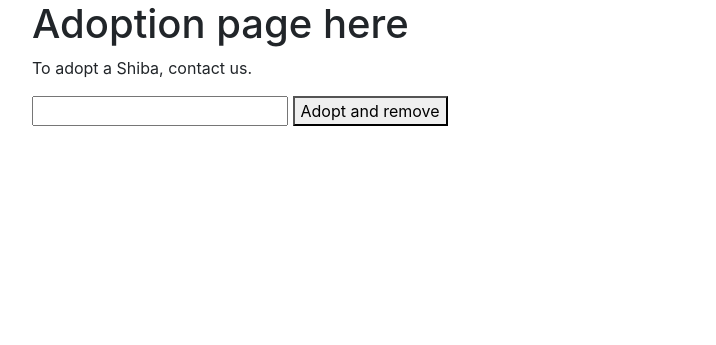
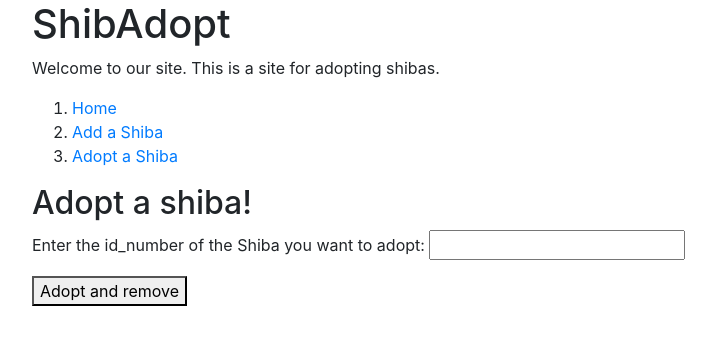
Before and after one commit to hector323/django-example, a Django app: page /adopt-a-dog/ in a window 1280 px wide. Shown: the top 345 px of the page, without its empty margins (53-769 px from the left). Run offline with Django 3.2, Linux system fonts and the light colour scheme; some libraries are stand-ins or nearby versions.

Commit message:
made changes to html files

```diff
--- a/shibadopt/adoption/templates/adoption_page.html
+++ b/shibadopt/adoption/templates/adoption_page.html
@@ -1,25 +1,12 @@
-<!DOCTYPE html>
-<html lang="en">
-<head>
-    <meta charset="utf-8"/>
-    <meta name="viewport" content="width=device-width, initial-scale=1"/>
+{% extends "base.html" %}
 
-    <title>Shiba Adoption</title>
-    <link rel="stylesheet" href="https://maxcdn.bootstrapcdn.com/bootstrap/4.0.0/css/bootstrap.min.css" integrity="sha384-Gn5384xqQ1aoWXA+058RXPxPg6fy4IWvTNh0E263XmFcJlSAwiGgFAW/dAiS6JXm" crossorigin="anonymous">
-</head>
+{% block content %}
+<h2>Adopt a shiba!</h2>
 
-<body>
-
-<div class="container">
-    <h1>Adoption page here</h1>
-    <p>To adopt a Shiba, contact us.</p>
-
-    <form method="GET">
-      <input name="number" />
-      <button>Adopt and remove</button>
-    </form>
-
-</div>
-
-</body>
-</html>
+<form action="." method="GET">
+    <p>Enter the id_number of the Shiba you want to adopt:
+    <input name="number" type="number" />
+    </p>
+    <button>Adopt and remove</button>
+</form>
+{% endblock content %}
--- /dev/null
+++ b/shibadopt/adoption/templates/base.html
@@ -0,0 +1,27 @@
+<!DOCTYPE html>
+<html lang="en">
+<head>
+    <meta charset="utf-8"/>
+    <meta name="viewport" content="width=device-width, initial-scale=1"/>
+
+    <title>Shiba Adoption</title>
+    <link rel="stylesheet" href="https://maxcdn.bootstrapcdn.com/bootstrap/4.0.0/css/bootstrap.min.css" integrity="sha384-Gn5384xqQ1aoWXA+058RXPxPg6fy4IWvTNh0E263XmFcJlSAwiGgFAW/dAiS6JXm" crossorigin="anonymous">
+</head>
+
+<body>
+
+<div class="container">
+    <h1>ShibAdopt</h1>
+    <p>Welcome to our site. This is a site for adopting shibas.</p>
+    <ol>
+        <li><a href="/">Home</a></li>
+        <li><a href="/add-a-shiba/">Add a Shiba</a></li>
+        <li><a href="/adopt-a-shiba/">Adopt a Shiba</a></li>
+    </ol>
+
+    {% block content %}
+    {% endblock content %}
+</div>
+
+</body>
+</html>
```
Also changed, not shown: shibadopt/adoption/templates/add_shiba.html (+9 -24 lines), shibadopt/adoption/templates/homepage.html (+3 -24 lines).
